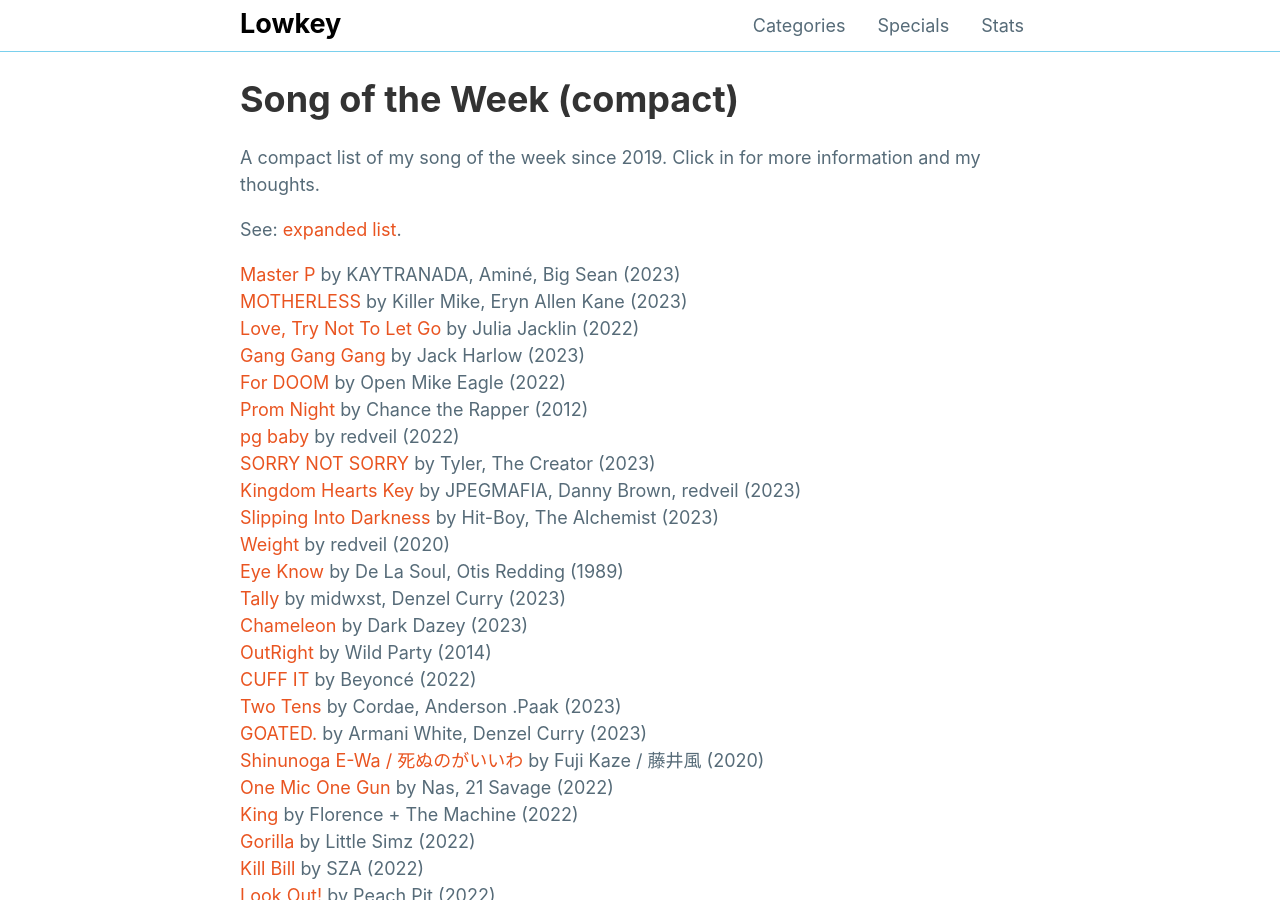
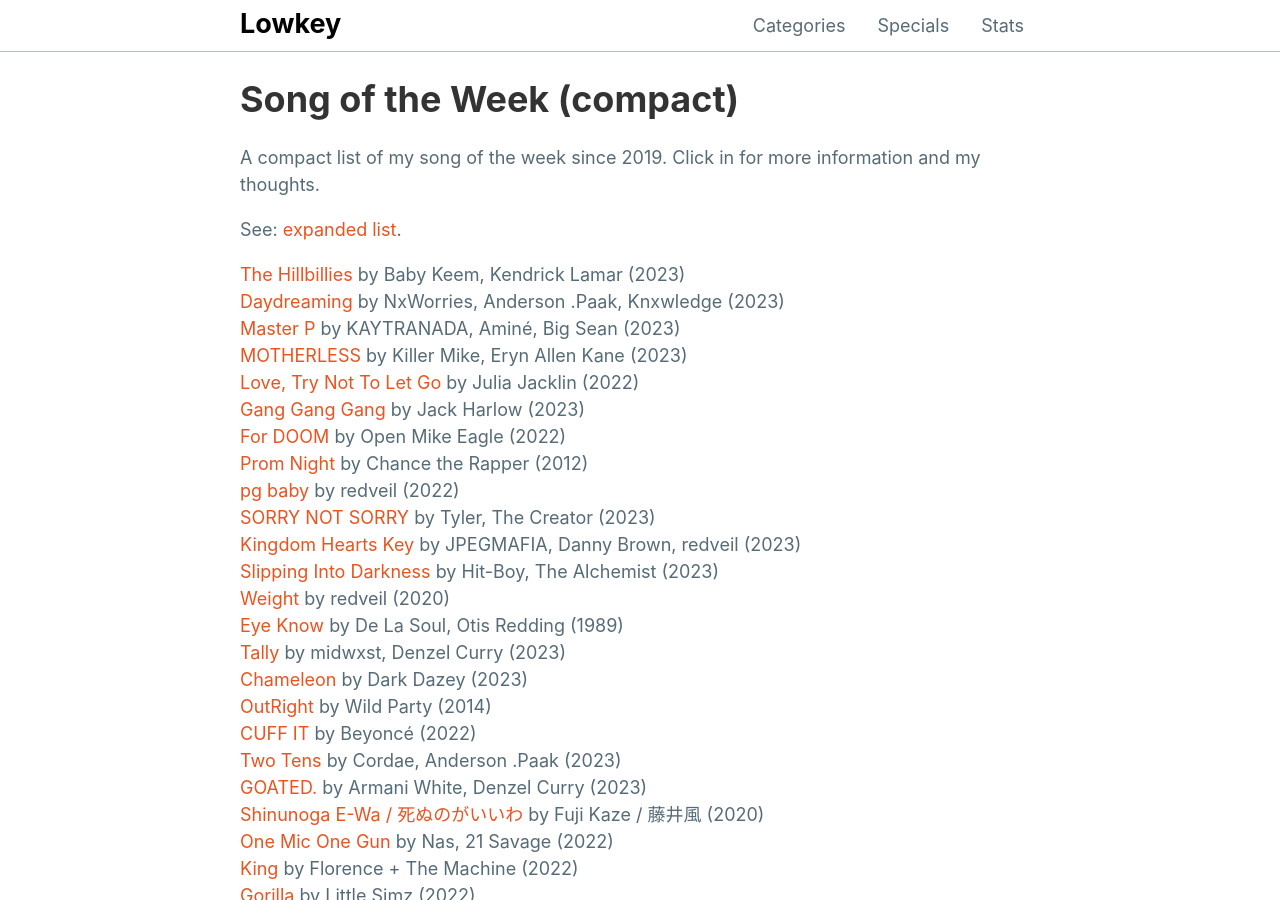
Before and after one commit to mattxwang/lowkey, a Jekyll site: the page built from stats/sotw-compact.html, in a window 1280 px wide and 900 px high. Built offline with Jekyll 4.4.1, drawn with Linux system fonts in a browser that asks for light colours.

Commit message:
updating

```diff
--- a/_data/sotw.yml
+++ b/_data/sotw.yml
@@ -2584,3 +2584,26 @@
   genre: "rap"
   year: 2023
   blurb: bop bop bop
+week231:
+  week: "Week 231: May 26 - June 1"
+  title: "Daydreaming"
+  artists:
+  - "NxWorries"
+  - "Anderson .Paak"
+  - "Knxwledge"
+  album: "Daydreaming"
+  album_art: "daydreaming.jpeg"
+  genre: "r&b"
+  year: 2023
+  blurb: Quite excited for this album, it's another win for .Paak!
+week232:
+  week: "Week 232: June 1 - June 7"
+  title: "The Hillbillies"
+  artists:
+  - "Baby Keem"
+  - "Kendrick Lamar"
+  album: "Hillbillies"
+  album_art: "hillbillies.jpeg"
+  genre: "rap"
+  year: 2023
+  blurb: Glad to see the pgLang boys having fun.
```
Also changed, not shown: img/albums/daydreaming.jpeg (added), img/albums/hillbillies.jpeg (added).
